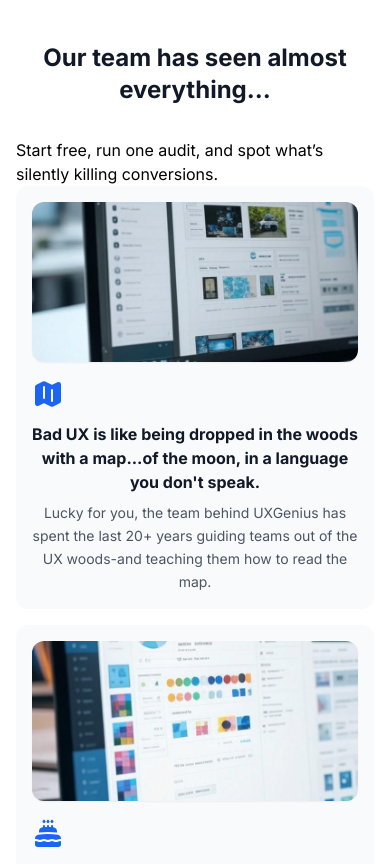
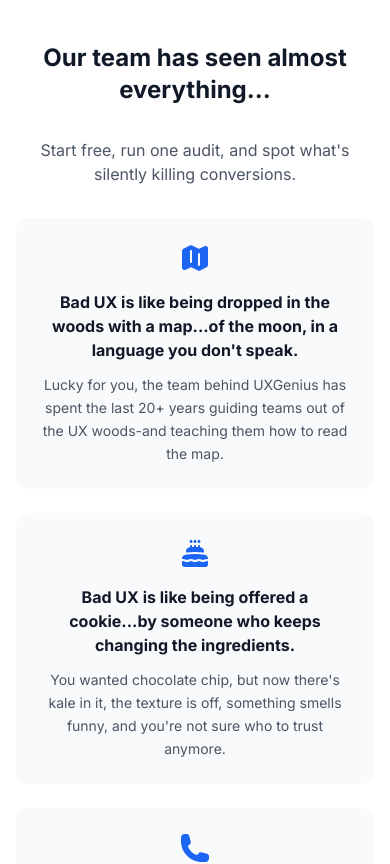
Before and after one commit to cal250/uxgenius_ai, a Next.js app in the folder uxgenius-frontend/: page / in a window 390 px wide. Shown: the part 7140-8004 px from the top of the page. Built offline with nearby package versions, Linux system fonts and the light colour scheme.

Commit message:
feat: Made input and button full width on mobile Added focus states with ring effect Improved button padding and font weight Better vertical spacing between elements

```diff
--- a/uxgenius-frontend/src/app/components/landing/BadUXAnalogies.tsx
+++ b/uxgenius-frontend/src/app/components/landing/BadUXAnalogies.tsx
@@ -1,31 +1,26 @@
 'use client';
 
-import Image from 'next/image';
-import { HiQuestionMarkCircle, HiMap, HiCake, HiFaceSmile, HiPhone, HiShoppingBag } from 'react-icons/hi2';
+import { HiMap, HiCake, HiPhone, HiShoppingBag } from 'react-icons/hi2';
 
 export default function BadUXAnalogies() {
      const analogies = [
           {
                icon: <HiMap className="w-8 h-8 sm:w-10 sm:h-10 md:w-12 md:h-12 text-blue-600" />,
-               image: '/images/moon.jpg',
                title: "Bad UX is like being dropped in the woods with a map...of the moon, in a language you don't speak.",
                description: "Lucky for you, the team behind UXGenius has spent the last 20+ years guiding teams out of the UX woods-and teaching them how to read the map."
           },
           {
                icon: <HiCake className="w-8 h-8 sm:w-10 sm:h-10 md:w-12 md:h-12 text-blue-600" />,
-               image: '/images/cookie.jpg',
                title: "Bad UX is like being offered a cookie...by someone who keeps changing the ingredients.",
                description: "You wanted chocolate chip, but now there's kale in it, the texture is off, something smells funny, and you're not sure who to trust anymore."
           },
           {
                icon: <HiPhone className="w-8 h-8 sm:w-10 sm:h-10 md:w-12 md:h-12 text-blue-600" />,
-               image: '/images/moon.jpg',
                title: "Bad UX is like trying to make a phone call...but the numbers keep rearranging themselves.",
                description: "Every time you think you've got the right number, it changes. The team at UXGenius helps you create interfaces that stay put and make sense."
           },
           {
                icon: <HiShoppingBag className="w-8 h-8 sm:w-10 sm:h-10 md:w-12 md:h-12 text-blue-600" />,
-               image: '/images/cookie.jpg',
                title: "Bad UX is like shopping in a store...where the aisles move every time you blink.",
                description: "You finally find what you're looking for, but when you turn around, everything's different. We help create digital experiences that stay consistent and intuitive."
           }
@@ -37,23 +32,17 @@ export default function BadUXAnalogies() {
                     <h2 className="text-2xl sm:text-3xl md:text-4xl font-bold text-center mb-8 sm:mb-12 text-gray-900">
                          Our team has seen almost everything...
                     </h2>
-                    <p>Start free, run one audit, and spot what’s silently killing conversions.
+                    <p className="text-center text-gray-600 mb-8 sm:mb-12">
+                         Start free, run one audit, and spot what's silently killing conversions.
                     </p>
 
-                    <div className="grid sm:grid-cols-2 lg:grid-cols-4 gap-4 sm:gap-6 md:gap-8">
+                    <div className="grid sm:grid-cols-2 lg:grid-cols-4 gap-6 sm:gap-8 md:gap-10">
                          {analogies.map((analogy, index) => (
-                              <div key={index} className="text-center p-4 sm:p-6 bg-gray-50 rounded-xl hover:bg-gray-100 transition-colors">
-                                   <div className="relative h-40 sm:h-48 w-full mb-4 sm:mb-6 rounded-xl overflow-hidden shadow-sm">
-                                        <Image
-                                             src={analogy.image}
-                                             alt={analogy.title}
-                                             fill
-                                             className="object-cover"
-                                             sizes="(max-width: 768px) 100vw, 50vw"
-                                        />
+                              <div key={index} className="text-center p-6 sm:p-8 bg-gray-50 rounded-xl hover:bg-gray-100 transition-colors">
+                                   <div className="mb-4 sm:mb-6 text-blue-600 flex justify-center">
+                                        {analogy.icon}
                                    </div>
-                                   <div className="mb-3 sm:mb-4 text-blue-600">{analogy.icon}</div>
-                                   <h3 className="text-base sm:text-lg font-bold text-gray-900 mb-2 sm:mb-3">
+                                   <h3 className="text-base sm:text-lg font-bold text-gray-900 mb-3 sm:mb-4">
                                         {analogy.title}
                                    </h3>
                                    <p className="text-sm sm:text-base text-gray-600 leading-relaxed">
```
